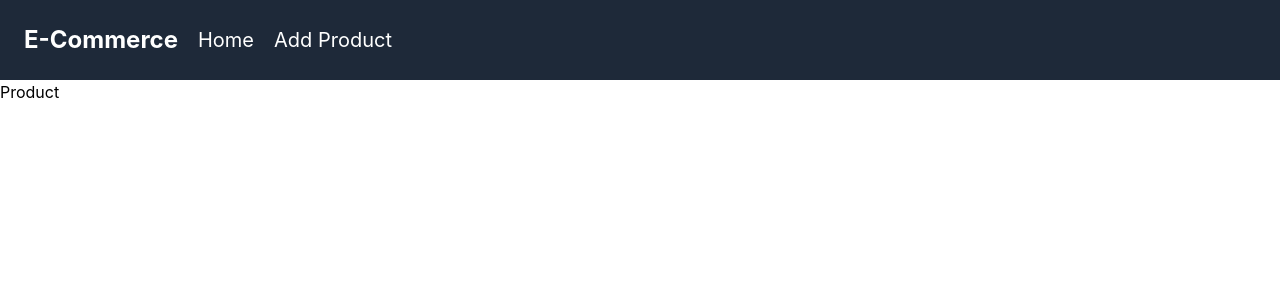
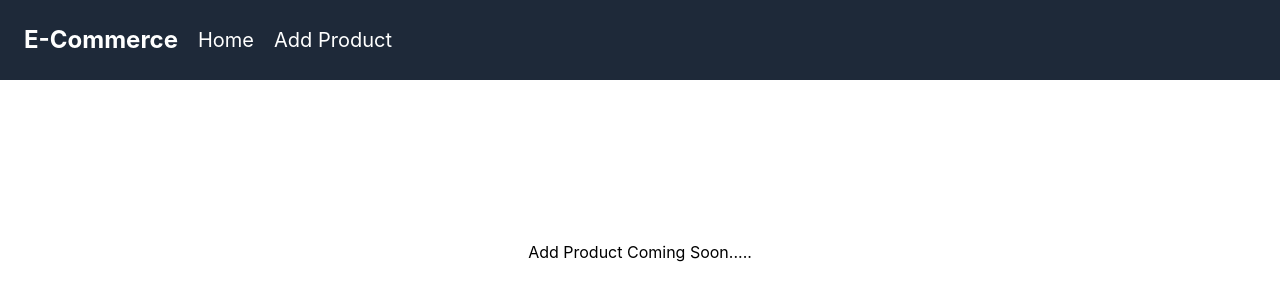
Before and after one commit to Mubashir-85/E-Commerce-Spring-React-, a React app in the folder Frontend/: page /product in a window 1280 px wide. Shown: the top 300 px of the page. Built offline with nearby package versions, Linux system fonts and the light colour scheme; the HTML template or start-up script is replaced by a standard one.

Commit message:
Implement product listing in Home component and update Product component placeholder

```diff
--- a/Frontend/src/Components/Home.jsx
+++ b/Frontend/src/Components/Home.jsx
@@ -1,8 +1,22 @@
-import React from 'react'
+import React, { useState } from 'react'
 
 function Home() {
+  const [products, setProducts] = useState([]);
+  const [isError, setIsError] = useState(false);
+
   return (
-    <div>Home</div>
+    <>
+    <div className = "flex flex-col items-center justify-center min-h-screen bg-gray-100 py-2 px-6 sm:px-0 ">
+      {products.map((product)=>{
+        return(
+          <div className="bg-white rounded-lg shadow-md p-4 m-4" key={product.id}>
+            <h2 className="text-xl font-bold mb-2">{product.name}</h2>
+            <p className="text-gray-600">{product.description}</p>
+          </div>
+        )
+      })}
+    </div>
+    </>
   )
 }
 
--- a/Frontend/src/Components/Product.jsx
+++ b/Frontend/src/Components/Product.jsx
@@ -2,7 +2,11 @@ import React from 'react'
 
 function Product() {
   return (
-    <div>Product</div>
+    <div>
+      <h2 className="text-center" style={{ padding: "10rem" }}>
+        Add Product Coming Soon.....
+      </h2>
+    </div>
   )
 }
 
```
